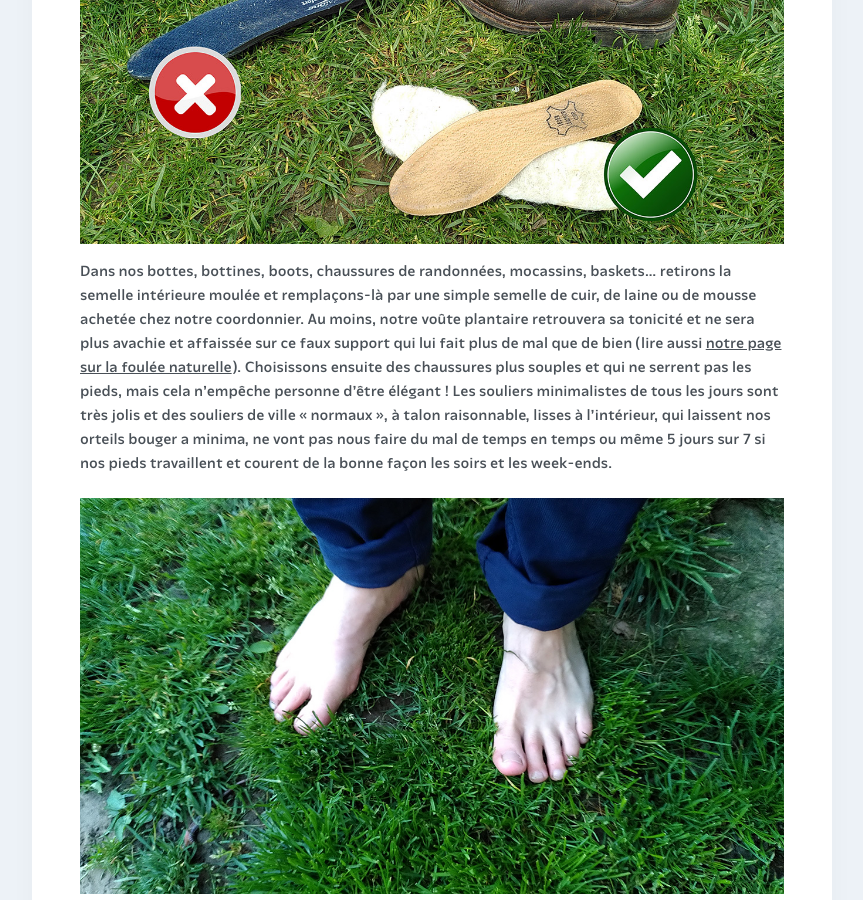
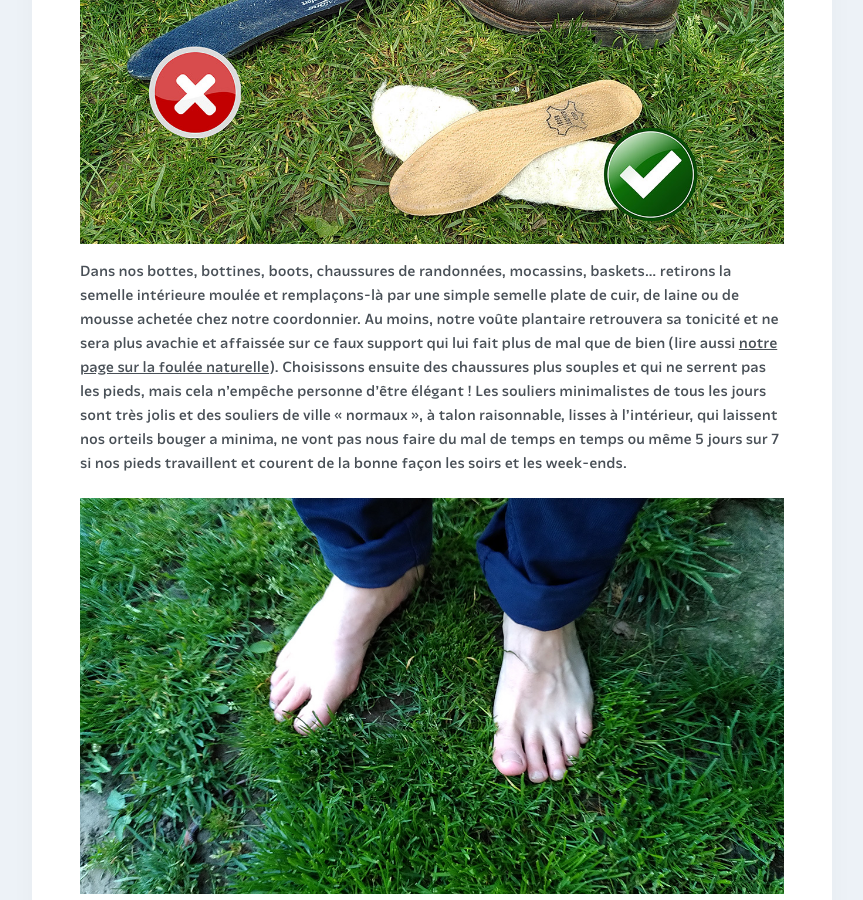
Before and after one commit to courirpaleo/courirpaleo.github.io, a Jekyll site: the page built from _pages/ressources.md, in a window 1280 px wide and 900 px high, scrolled down 1183 px. Shown: the whole window, without its empty margins (208-1071 px from the left). Built offline with Jekyll 4.4.1, drawn with Linux system fonts in a browser that asks for light colours; some web fonts are replaced; some of the changed text lies outside the part shown.

Commit message:
Update ressources.md

```diff
--- a/_pages/ressources.md
+++ b/_pages/ressources.md
@@ -11,7 +11,7 @@
 ### Libérons nos pieds&nbsp;!
 Chez nous, soyons pieds nus le plus souvent possibles, en chaussons, en babouches, en mules, en claquettes, en espadrilles ou en chaussettes (attention de ne pas glisser), mais le plus près possible du sol et sans aucune semelle moulée. Notre pied est fait pour être naturellement arqué et pour être en tension. Sa voûte plantaire ne doit pas être «&nbsp;soutenue&nbsp;» (poussez une voûte d'immeuble par en dessous et vous la cassez&nbsp;&mdash;&nbsp;appuyez dessus et vous la renforcez...).
 ![Courir Paleo](/assets/images/CourirPaleo_semelles_bottines_1200px.jpg)
-Dans nos bottes, bottines, boots, chaussures de randonnées, mocassins, baskets... retirons la semelle intérieure moulée et remplaçons-là par une simple semelle de cuir, de laine ou de mousse achetée chez notre coordonnier. Au moins, notre voûte plantaire retrouvera sa tonicité et ne sera plus avachie et affaissée sur ce faux support qui lui fait plus de mal que de bien (lire aussi [notre page sur la foulée naturelle](/foulee-naturelle)). Choisissons ensuite des chaussures plus souples et qui ne serrent pas les pieds, mais cela n'empêche personne d'être élégant&nbsp;! Les souliers minimalistes de tous les jours sont très jolis et des souliers de ville «&nbsp;normaux&nbsp;», à talon raisonnable, lisses à l'intérieur, qui laissent nos orteils bouger a minima, ne vont pas nous faire du mal de temps en temps ou même 5 jours sur 7 si nos pieds travaillent et courent de la bonne façon les soirs et les week-ends.
+Dans nos bottes, bottines, boots, chaussures de randonnées, mocassins, baskets... retirons la semelle intérieure moulée et remplaçons-là par une simple semelle plate de cuir, de laine ou de mousse achetée chez notre coordonnier. Au moins, notre voûte plantaire retrouvera sa tonicité et ne sera plus avachie et affaissée sur ce faux support qui lui fait plus de mal que de bien (lire aussi [notre page sur la foulée naturelle](/foulee-naturelle)). Choisissons ensuite des chaussures plus souples et qui ne serrent pas les pieds, mais cela n'empêche personne d'être élégant&nbsp;! Les souliers minimalistes de tous les jours sont très jolis et des souliers de ville «&nbsp;normaux&nbsp;», à talon raisonnable, lisses à l'intérieur, qui laissent nos orteils bouger a minima, ne vont pas nous faire du mal de temps en temps ou même 5 jours sur 7 si nos pieds travaillent et courent de la bonne façon les soirs et les week-ends.
 
 ![Courir Paleo](/assets/images/Courir-Paleo-pieds-nus-pelouse-1200px.jpg)
 Dès que possible, sentons et ressentons le sol, qu'il s'agisse d'herbe, de plancher, de carrelage, de feuilles... peu importe. Notre peau et tous nos récepteurs proprioceptifs nous aident à nous tenir en équilibre, à être tonique et dynamique. Plus nous nous coupons de nos sensations en éloignant et isolant nos pieds du sol par une grosse semelle, et plus nous le fragilisons, perdons en équilibre et en résistance. Pour se renforcer les ligaments, les muscles, les tendons et prévenir les entorses à la cheville, il faut justement courir avec des chaussures basses et plates et surtout pas montantes ou serrées, qui bloquent le fonctionnement naturel de la cheville et du pied&nbsp;!
@@ -60,9 +60,9 @@
 ### Le pionnier
 ![Courir Paleo](/assets/images/CourirPaleo_Christian-Harberts_Noel_1200px.jpg)
 Notre bon ami Christian Harberts, pionnier de la course pieds nus en France et animateur de la section française de l'association mondiale des coureurs pieds nus, mérite qu'on s'attarde sur&nbsp;:
-- son blog [Courirpiedsnus.com](https://www.courirpiedsnus.com)
-- le site de la [Barefoot Runners Society](https://www.thebarefootrunners.org/social-forums/france.79/?page=1)
-- le site du [TRAILBALL](https://trailball.net), un sport étonnant avec «&nbsp;le monde comme terrain de jeu&nbsp;», qu'il a inventé et vaut d'être découvert.
+- Son blog [Courirpiedsnus.com](https://www.courirpiedsnus.com).
+- Le site de la [Barefoot Runners Society](https://www.thebarefootrunners.org/social-forums/france.79/?page=1).
+- Le site du [TRAILBALL](https://trailball.net), un sport étonnant avec «&nbsp;le monde comme terrain de jeu&nbsp;», qu'il a inventé et vaut d'être découvert.
 
 ## Anatomie & technique
 ![Courir Paleo](/assets/images/Courir-Paleo-livres-Fred-Brigaud-1200px.jpg)
```
